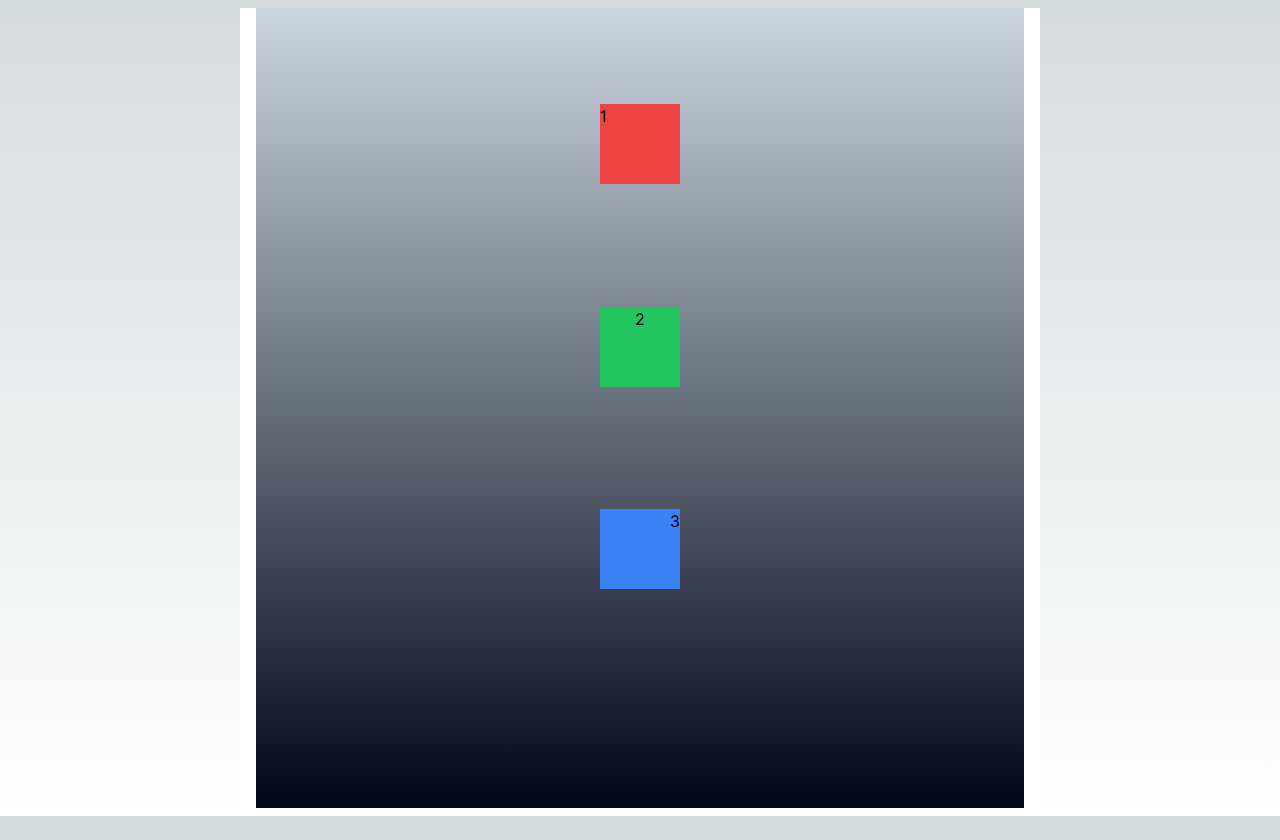
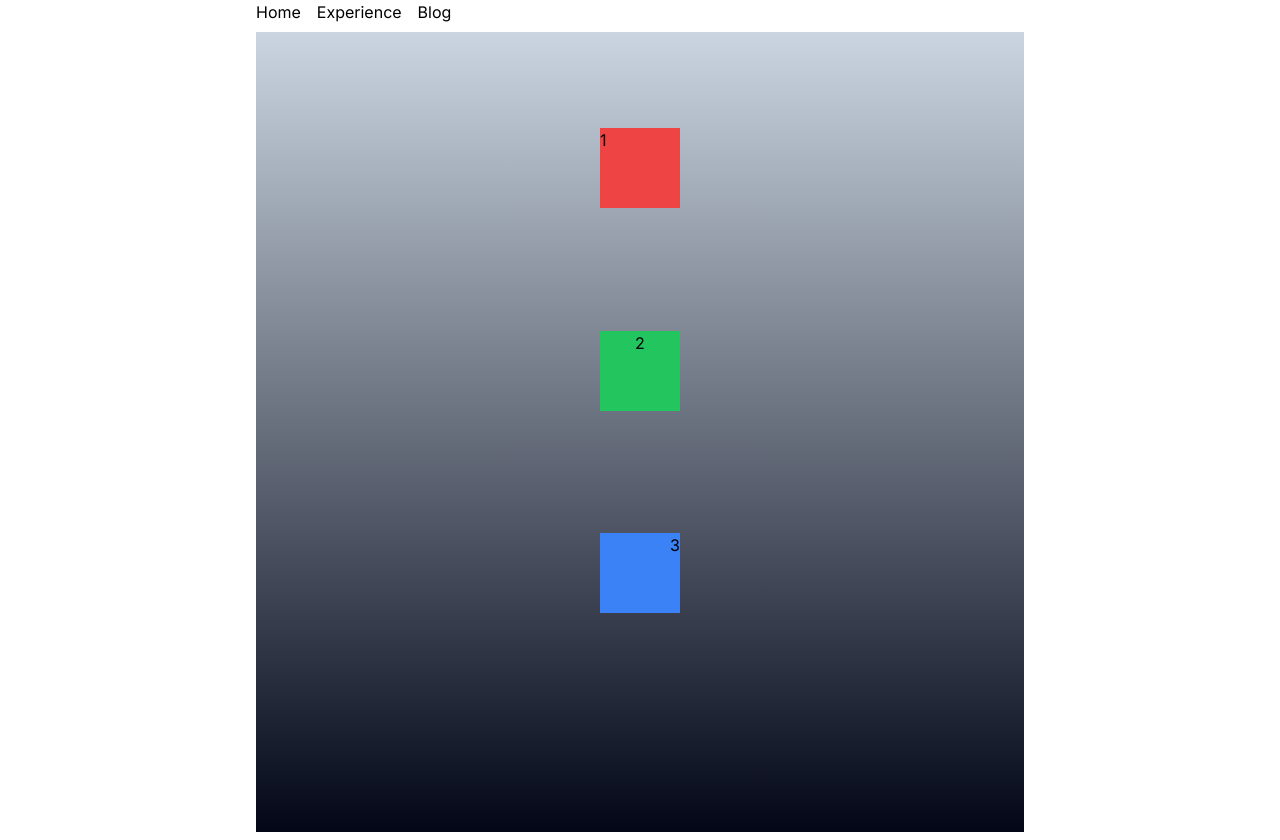
Before and after one commit to siwakorn-tin/Sinno-Webdev-Workshop, a Next.js app: page /tw_playground in a window 1280 px wide. Before the commit the page ends 816 px from the top, so only its background shows below. Built offline with nearby package versions, Linux system fonts and the light colour scheme.

Commit message:
tailwind test

```diff
--- a/app/globals.css
+++ b/app/globals.css
@@ -1,33 +1,3 @@
 @tailwind base;
 @tailwind components;
 @tailwind utilities;
-
-:root {
-  --foreground-rgb: 0, 0, 0;
-  --background-start-rgb: 214, 219, 220;
-  --background-end-rgb: 255, 255, 255;
-}
-
-@media (prefers-color-scheme: dark) {
-  :root {
-    --foreground-rgb: 255, 255, 255;
-    --background-start-rgb: 0, 0, 0;
-    --background-end-rgb: 0, 0, 0;
-  }
-}
-
-body {
-  color: rgb(var(--foreground-rgb));
-  background: linear-gradient(
-      to bottom,
-      transparent,
-      rgb(var(--background-end-rgb))
-    )
-    rgb(var(--background-start-rgb));
-}
-
-@layer utilities {
-  .text-balance {
-    text-wrap: balance;
-  }
-}
--- a/app/layout.tsx
+++ b/app/layout.tsx
@@ -1,6 +1,7 @@
 import type { Metadata } from "next";
 import { Inter } from "next/font/google";
 import "./globals.css";
+import NavBar from "@/component/static/NavBar";
 
 const inter = Inter({ subsets: ["latin"] });
 
@@ -16,7 +17,10 @@ export default function RootLayout({
 }>) {
   return (
     <html lang="en">
-      <body className={inter.className}><main className="bg-white min-h-[100vh] mx-60 px-2">{children}</main></body>
+      <body className={`${inter.className} bg-white min-h-[100vh] mx-60 px-2`}>
+        <NavBar></NavBar>
+        {children}
+      </body>
     </html>
   );
 }
--- a/app/page.tsx
+++ b/app/page.tsx
@@ -1,7 +1,10 @@
+import NavBar from '@/component/static/NavBar'
 import React from 'react'
 function page() {
   return (
-    <div className='text-black'>page</div>
+    <div>
+
+    </div>
   )
 }
 
--- /dev/null
+++ b/component/static/NavBar.tsx
@@ -0,0 +1,27 @@
+import Link from "next/link";
+import React from "react";
+
+function NavBar() {
+  const menu = [
+    { name: "Home", link: "/home" },
+    { name: "Experience", link: "/experience" },
+    { name: "Blog", link: "/blog" },
+  ];
+  return (
+    <nav>
+      <div className="flex justify-start pt-28">
+        <div className="flex">
+          {menu.map(item => (
+            <div className="px-2" key={item.name}>
+              <Link href={item.link}>
+             {item.name}
+              </Link>
+            </div>
+          ))}
+        </div>
+      </div>
+  </nav>
+  );
+}
+
+export default NavBar;
```
